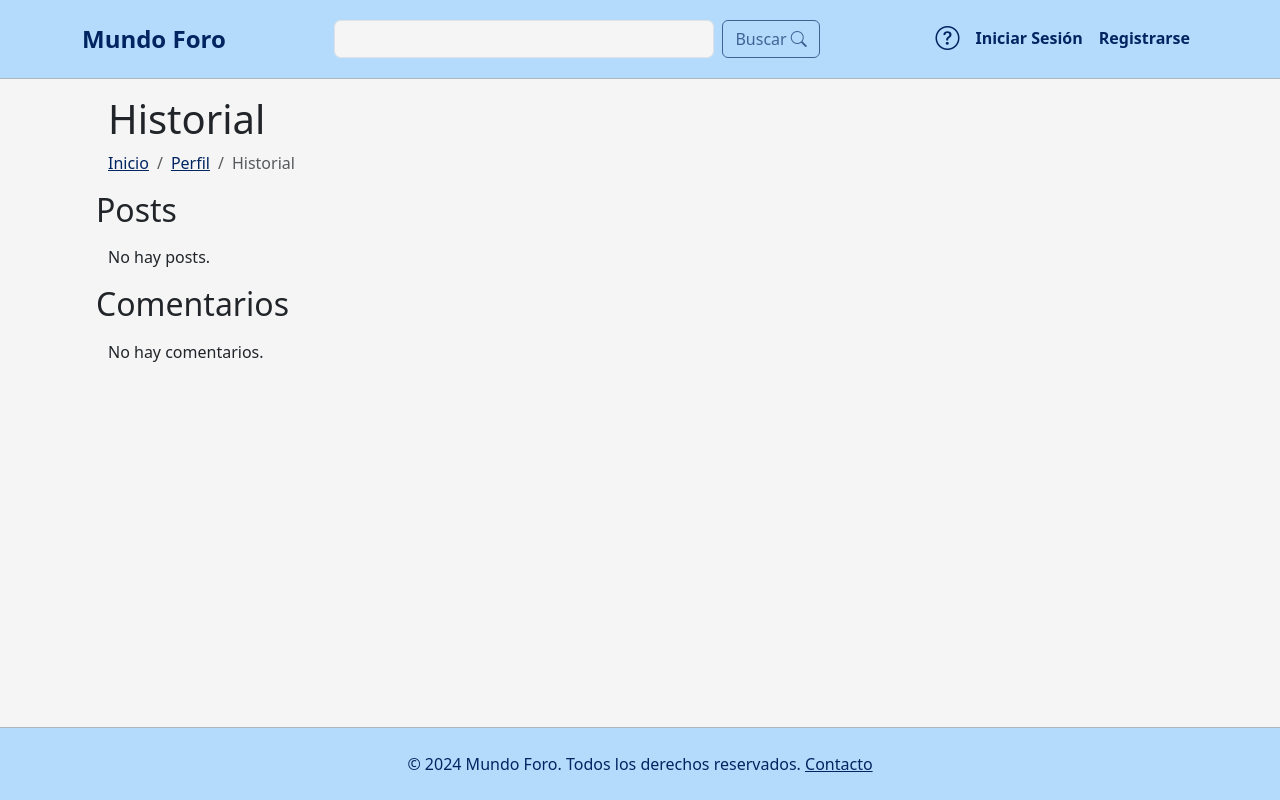
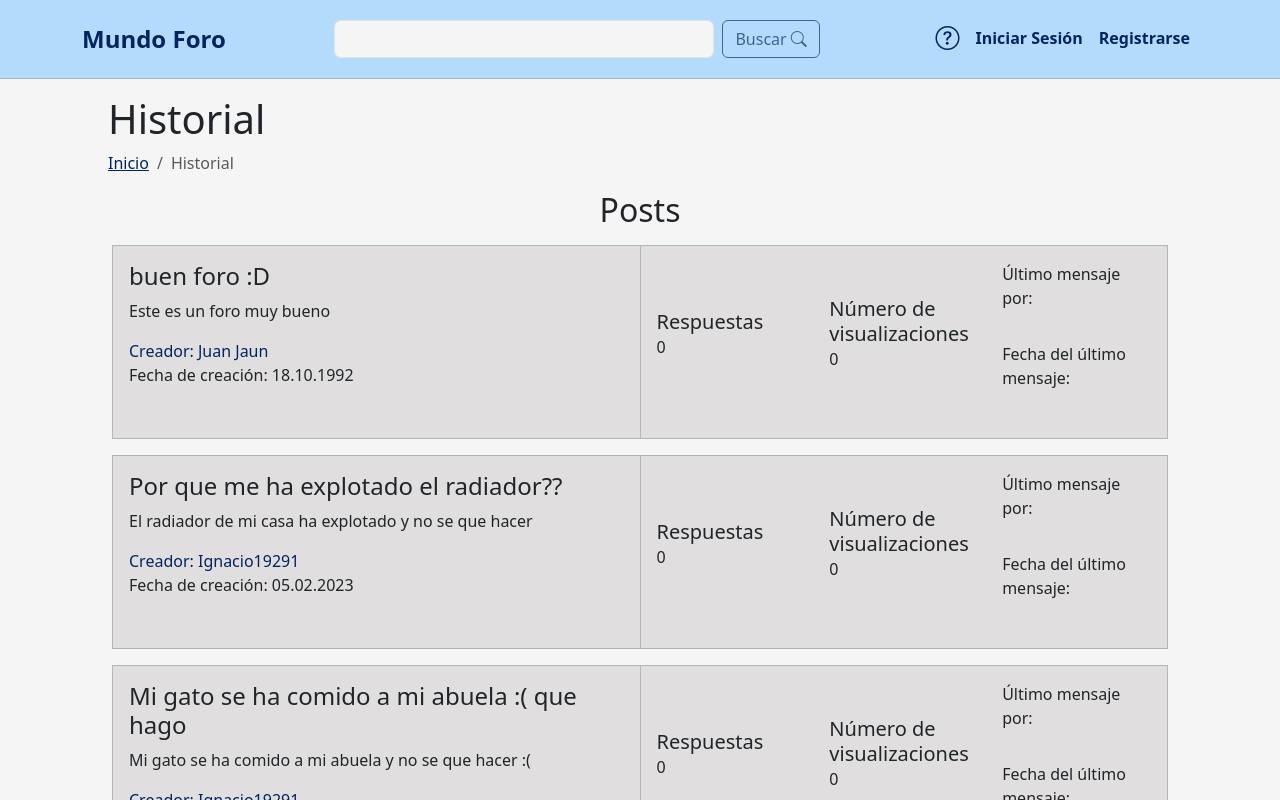
Before and after one commit to Croissanton/IU_Proyecto, a React (Create React App) app in the folder foro-mundo/: page /historial in a window 1280 px wide. Shown: the top 800 px of the page. Built offline with nearby package versions, Linux system fonts and the light colour scheme.

Commit message:
boton de eliminar post, historial hecho
falta arreglar un problema de historial

```diff
--- a/foro-mundo/src/Components/PostCard.js
+++ b/foro-mundo/src/Components/PostCard.js
@@ -1,7 +1,11 @@
 import React from "react";
-import { Container, Row, Col } from "react-bootstrap";
+import { Container, Row, Col, Button } from "react-bootstrap";
 import { useNavigate } from "react-router-dom";
 import { NavLink } from "react-router-dom";
+import Cookies from "universal-cookie";
+
+const cookies = new Cookies();
+const cookieUser = cookies.get("user");
 
 const PostCard = ({
   id,
@@ -20,6 +24,7 @@ const PostCard = ({
   const navigateToPost = () => {
     navigate(`/post/${id}`);
   };
+
   return (
     <div
       onClick={navigateToPost}
--- a/foro-mundo/src/Components/PostComment.js
+++ b/foro-mundo/src/Components/PostComment.js
@@ -4,16 +4,17 @@ import { NavLink } from "react-router-dom";
 import Cookies from "universal-cookie";
 
 const cookies = new Cookies();
+const cookieUser = cookies.get("user");
 
 const PostComment = ({
-  id, // Asegúrate de que este prop se pase para identificar el comentario
+  id,
   postId,
   title,
   author,
   initialUpvotes,
   initialDownvotes,
   date,
-  onDelete, // Asegúrate de que esta prop se pase para actualizar el estado de los comentarios en el componente padre
+  onDelete,
 }) => {
   const [upvotes, setUpvotes] = useState(initialUpvotes);
   const [downvotes, setDownvotes] = useState(initialDownvotes);
@@ -87,7 +88,7 @@ const PostComment = ({
     const comments = JSON.parse(localStorage.getItem('comments')) || [];
     const updatedComments = comments.filter(comment => comment.id !== id);
     localStorage.setItem('comments', JSON.stringify(updatedComments));
-    onDelete(id); // Notificar al componente padre para actualizar la lista de comentarios
+    onDelete(id);
   };
 
   useEffect(() => {
@@ -169,7 +170,7 @@ const PostComment = ({
                   </Row>
                 </Col>
                 <Col className="text-center">
-                {cookies.get("user").username !== author ? (
+                {cookieUser.username !== author ? (
                   <div></div>
                 ) : (
                   <Button
--- a/foro-mundo/src/Pages/HistorialPage.js
+++ b/foro-mundo/src/Pages/HistorialPage.js
@@ -1,80 +1,87 @@
-import React, { useEffect, useState } from "react";
+import React, { useState, useEffect } from "react";
 import MainLayout from "../layout/MainLayout.js";
-import { Breadcrumb } from "react-bootstrap";
-import { NavLink } from "react-router-dom";
-import PostComment from "../Components/PostComment.js";
-import Cookies from "universal-cookie";
-import PostCard from "../Components/PostCard.js";
+import { Breadcrumb, Button } from "react-bootstrap";
+import { Link, useNavigate } from "react-router-dom";
+import PostCard from "../Components/PostCard";
 
 function HistorialPage() {
-  const [userComments, setUserComments] = useState([]);
-  const [userPosts, setUserPosts] = useState([]);
-  const cookies = new Cookies();
-  const cookieUser = cookies.get("user");
+  const [posts, setPosts] = useState([]);
+  const [comments, setComments] = useState([]);
+  const navigate = useNavigate();
 
   useEffect(() => {
     document.title = "Historial";
-    if (cookieUser) {
-      const allComments = JSON.parse(localStorage.getItem('comments')) || [];
-      const filteredComments = allComments.filter(comment => comment.author === cookieUser.username);
-      setUserComments(filteredComments);
 
-      const allPosts = JSON.parse(localStorage.getItem('posts')) || [];
-      const filteredPosts = allPosts.filter(post => post.author === cookieUser.username);
-      setUserPosts(filteredPosts);
+    const storedPosts = JSON.parse(localStorage.getItem("posts"));
+    if (storedPosts) {
+      setPosts(storedPosts);
     }
-  }, [cookieUser]);
+
+    const storedComments = JSON.parse(localStorage.getItem("comments"));
+    if (storedComments) {
+      setComments(storedComments);
+    }
+  }, []);
+
+  const handleViewPost = (postId) => {
+    navigate(`/post/${postId}`);
+  };
 
   return (
     <MainLayout>
       <div className="container-xxl my-3">
         <h1>Historial</h1>
-        <nav aria-label="breadcrumb">
-          <Breadcrumb className="custom-breadcrumb">
-            <Breadcrumb.Item linkAs={NavLink} linkProps={{ to: "/" }}>
-              Inicio
-            </Breadcrumb.Item>
-            <Breadcrumb.Item linkAs={NavLink} linkProps={{ to: "/profile" }}>
-              Perfil
-            </Breadcrumb.Item>
-            <Breadcrumb.Item active aria-current="page">Historial</Breadcrumb.Item>
-          </Breadcrumb>
-        </nav>
+        <Breadcrumb className="custom-breadcrumb">
+          <Breadcrumb.Item linkAs={Link} linkProps={{ to: "/" }}>
+            Inicio
+          </Breadcrumb.Item>
+          <Breadcrumb.Item active>Historial</Breadcrumb.Item>
+        </Breadcrumb>
       </div>
-      <h2>Posts</h2>
+      <h2 className="text-center">Posts</h2>
       <div className="container-xxl my-3">
-        {userPosts.length === 0 ? (
+        {posts.length === 0 ? (
           <p>No hay posts.</p>
         ) : (
-          userPosts.map((post) => (
+          posts.map((post) => (
             <PostCard
               key={post.id}
+              id={post.id}
+              titulo={post.title}
               text={post.text}
-              titulo={post.titulo}
               author={post.author}
               date={post.date}
-              res_num={post.res_num}
-              view_num={post.view_num}
-              lm_author={post.lm_author}
-              lm_date={post.lm_date}
+              lm_author={post.lastCommentAuthor}
+              lm_date={post.lastCommentDate}
+              res_num={post.comments ? post.comments.length : 0}
+              view_num={post.views || 0}
             />
           ))
         )}
       </div>
-      <h2>Comentarios</h2>
+      <h2 className="text-center">Comentarios</h2>
       <div className="container-xxl my-3">
-        {userComments.length === 0 ? (
+        {comments.length === 0 ? (
           <p>No hay comentarios.</p>
         ) : (
-          userComments.map((comment) => (
-            <PostComment
-              key={comment.id}
-              title={comment.title}
-              author={comment.author}
-              initialUpvotes={comment.upvotes}
-              initialDownvotes={comment.downvotes}
-              date={comment.date}
-            />
+          comments.map((comment) => (
+            <div key={comment.id} className="card my-3">
+              <div className="card-body">
+                <h5 className="card-title">{comment.title}</h5>
+                <p className="card-text">{comment.text}</p>
+                <p className="card-text">
+                  <small className="text-muted">
+                    Fecha: {new Date(comment.date).toLocaleDateString()} | Upvotes: {comment.upvotes} | Downvotes: {comment.downvotes}
+                  </small>
+                </p>
+                <Button
+                  variant="primary"
+                  onClick={() => handleViewPost(comment.postId)}
+                >
+                  Ver Post
+                </Button>
+              </div>
+            </div>
           ))
         )}
       </div>
--- a/foro-mundo/src/Pages/PostPage.js
+++ b/foro-mundo/src/Pages/PostPage.js
@@ -1,5 +1,5 @@
 import React, { useState, useEffect } from "react";
-import { Breadcrumb } from "react-bootstrap";
+import { Breadcrumb, Button } from "react-bootstrap";
 import MainLayout from "../layout/MainLayout.js";
 import PostCard from "../Components/PostCard.js";
 import PostComment from "../Components/PostComment.js";
@@ -7,7 +7,7 @@ import IndexSelector from "../Components/IndexSelector.js";
 import ConfirmationModal from "../Components/ConfirmationModal.js";
 import Cookies from "universal-cookie";
 import { useToast } from "../Context/ToastContext.js";
-import { Link, useParams } from "react-router-dom";
+import { Link, useParams, useNavigate } from "react-router-dom";
 import { v4 as uuidv4 } from 'uuid';
 
 function PostPage() {
@@ -24,6 +24,7 @@ function PostPage() {
   const [showModal, setShowModal] = useState(false);
   const { showToast } = useToast();
   const [comments, setComments] = useState([]);
+  const navigate = useNavigate();
 
   const cookies = new Cookies();
   const cookieUser = cookies.get("user");
@@ -148,6 +149,13 @@ function PostPage() {
     localStorage.setItem('posts', JSON.stringify(updatedPosts));
   };
 
+  const handleDeletePost = () => {
+    const updatedPosts = JSON.parse(localStorage.getItem('posts')) || [];
+    const filteredPosts = updatedPosts.filter(p => p.id !== postId);
+    localStorage.setItem('posts', JSON.stringify(filteredPosts));
+    showToast("Post eliminado", "bg-danger");
+    navigate("/search");
+  };
 
   return (
     <MainLayout>
@@ -174,6 +182,10 @@ function PostPage() {
           />
         </div>
       )}
+
+            <Button variant="danger" onClick={handleDeletePost}>
+              Eliminar Post
+            </Button>
 
       {cookies.get("user") === undefined ? (
         <div></div>
@@ -215,7 +227,10 @@ function PostPage() {
 
       <div className="container-xxl my-3">
         <h2>Comentarios</h2>
-        {comments.map((comment) => (
+        {comments.length === 0 ? (
+          <p>No hay comentarios.</p>
+        ) : (
+          comments.map((comment) => (
             <PostComment
               key={comment.id}
               id={comment.id}
@@ -227,7 +242,8 @@ function PostPage() {
               date={comment.date}
               onDelete={handleDelete}
             />
-        ))}
+          ))
+        )}
       </div>
 
       <IndexSelector />
```
Lines whose indentation alone changed are shown as unchanged.
